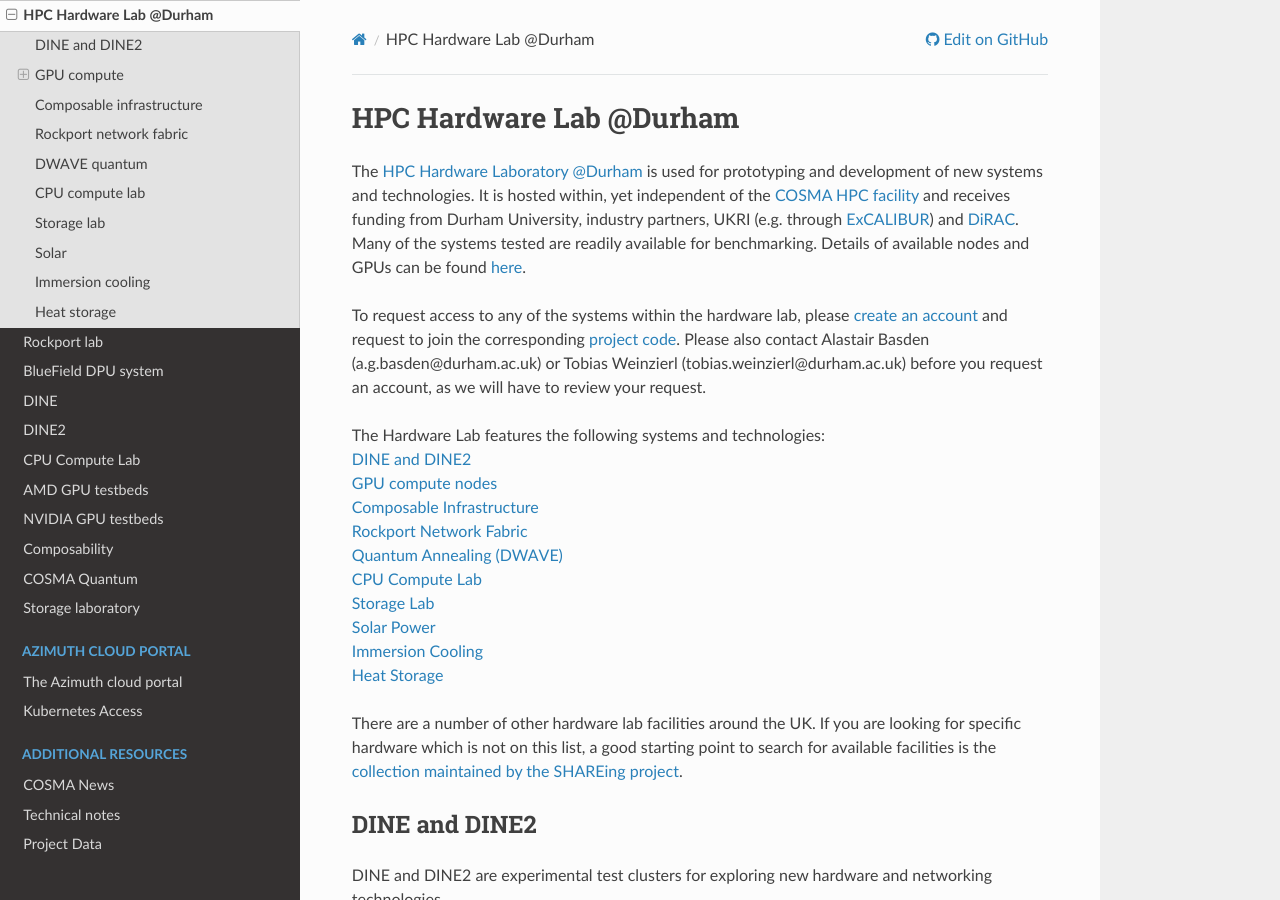
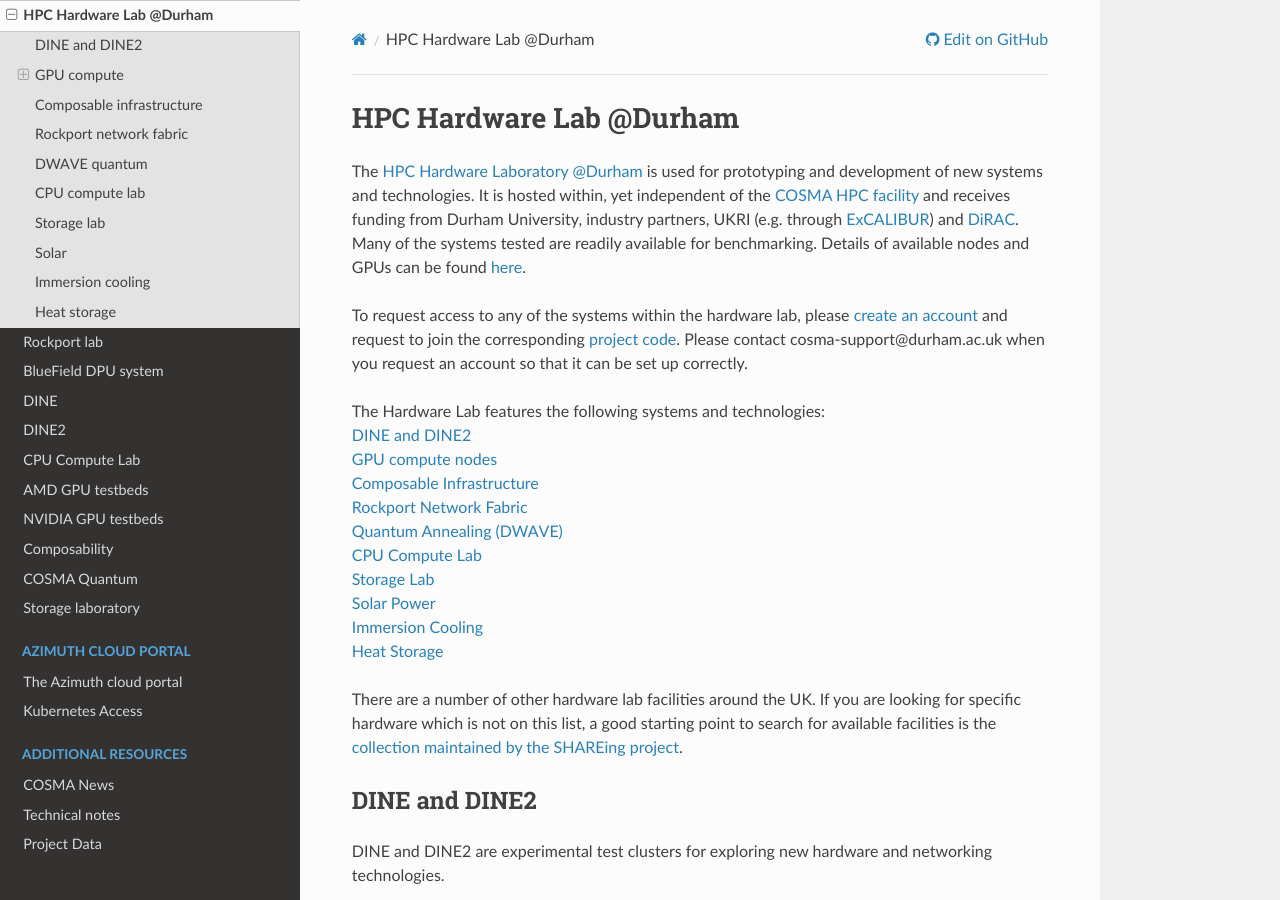
Before and after one commit to agb32/cosmadoc, a Sphinx documentation site: the page built from docs/source/hardwarelab.md, in a window 1280 px wide and 900 px high. Built offline with Sphinx 7.4.7 and the Read the Docs theme 3.1.0, drawn with Linux system fonts in a browser that asks for light colours.

Commit message:
updated projects

```diff
--- a/docs/source/hardwarelab.md
+++ b/docs/source/hardwarelab.md
@@ -4,7 +4,7 @@
 It is hosted within, yet independent of the [COSMA HPC facility](https://cosma.readthedocs.io) and receives funding from Durham University, industry partners, UKRI (e.g. through [ExCALIBUR](https://excalibur.ac.uk/)) and [DiRAC](https://dirac.ac.uk/).
 Many of the systems tested are readily available for benchmarking.  Details of available nodes and GPUs can be found [here](hardwarelabsummary.md).
 
-To request access to any of the systems within the hardware lab, please [create an account](account.md) and request to join the corresponding [project code](gpu.md#project-codes).  Please also contact Alastair Basden (a.g.basden@durham.ac.uk) or Tobias Weinzierl (tobias.weinzierl@durham.ac.uk) before you request an account, as we will have to review your request.
+To request access to any of the systems within the hardware lab, please [create an account](account.md) and request to join the corresponding [project code](project.md#hpc-hardware-lab-access).  Please contact cosma-support@durham.ac.uk when you request an account so that it can be set up correctly.
 
 The Hardware Lab features the following systems and technologies:
 [DINE and DINE2](#dine-and-dine2)
```
